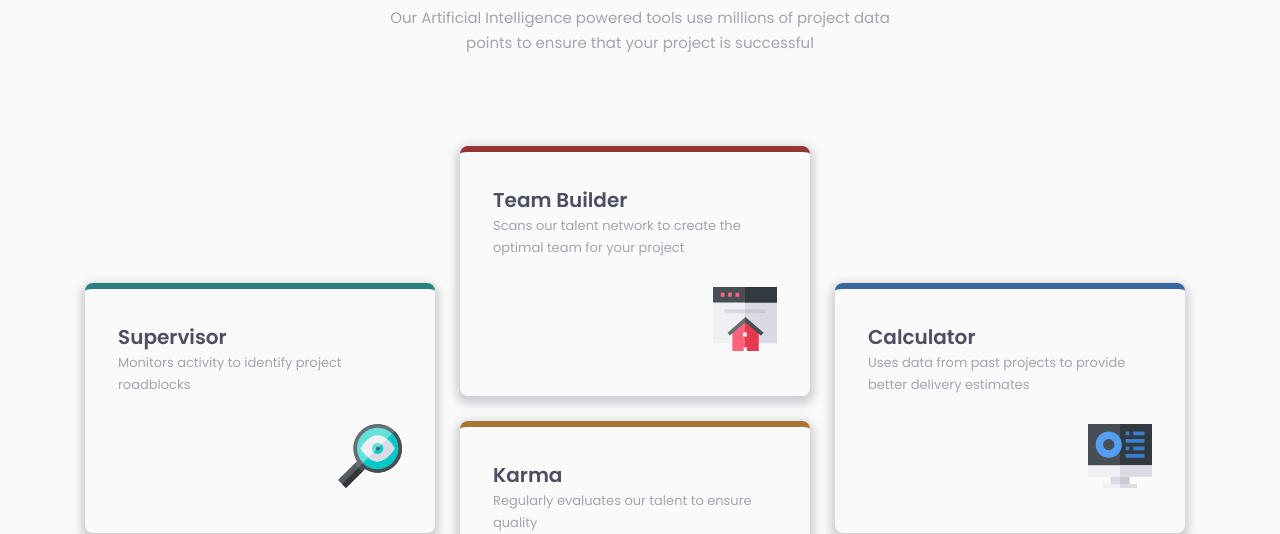
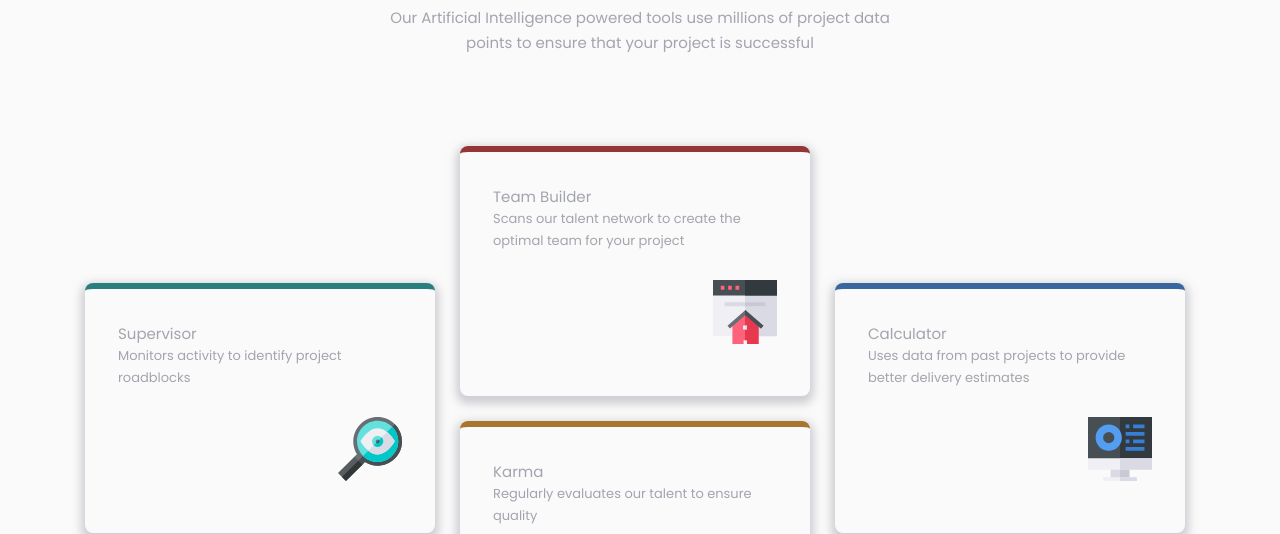
Before and after one commit to christian-prasetya/fem-fourcardfeature-component, a plain HTML site: page index.html in a window 1280 px wide. Shown: the part 269-803 px from the top of the page. Drawn offline with Linux system fonts and the light colour scheme.

Commit message:
Update & Fixing the html

```diff
--- a/index.html
+++ b/index.html
@@ -49,7 +49,7 @@
       <div class="card border-cyan">
         <div class="card__body">
           <div class="card__body-title">
-            <h3>Supervisor</h3>
+            <h2>Supervisor</h2>
             <p>Monitors activity to identify project roadblocks</p>
           </div>
           <div class="card__body-image">
@@ -62,7 +62,7 @@
 
           <div class="card__body">
             <div class="card__body-title">
-              <h3>Team Builder</h3>
+              <h2>Team Builder</h2>
               <p>Scans our talent network to create the optimal team for your project</p>
             </div>
             <div class="card__body-image">
@@ -73,7 +73,7 @@
         <div class="card border-orange">
           <div class="card__body">
             <div class="card__body-title">
-              <h3>Karma</h3>
+              <h2>Karma</h2>
               <p>Regularly evaluates our talent to ensure quality</p>
             </div>
             <div class="card__body-image">
@@ -85,7 +85,7 @@
       <div class="card border-blue">
         <div class="card__body">
           <div class="card__body-title">
-            <h3>Calculator</h3>
+            <h2>Calculator</h2>
             <p>Uses data from past projects to provide better delivery estimates</p>
           </div>
           <div class="card__body-image">
```
